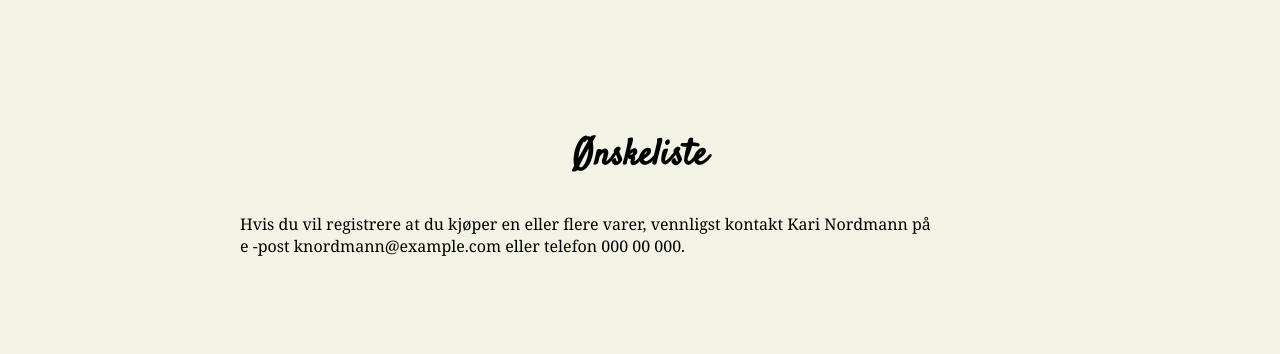
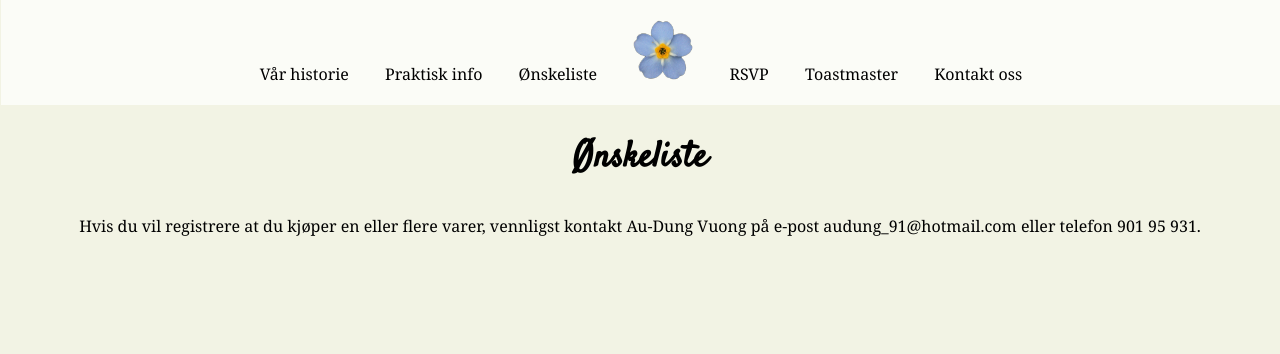
Before and after one commit to audungv/webtek16mack, a PHP site: page /onskeliste.html in a window 1280 px wide. Shown: the top 354 px of the page. Run offline with PHP 8.4, Linux system fonts and the light colour scheme; some libraries are stand-ins or nearby versions.

Commit message:
oppdaterer

```diff
--- a/public_html/hjemmeside/css/style.css
+++ b/public_html/hjemmeside/css/style.css
@@ -234,7 +234,7 @@ table{
   padding: 20px;
 }
 
-.beliggenhet p{
+# onskeliste p{
   margin-bottom: 50px;
 }
 
--- a/public_html/hjemmeside/onskeliste.html
+++ b/public_html/hjemmeside/onskeliste.html
@@ -1,27 +1,36 @@
 <!DOCTYPE html>
+<!--
+FILE NAME: mal.html
+WRITTEN BY:
+WHEN: Oktober 2016
+PURPOSE:  -->
 <html>
     <head>
-    <title> Ønskeliste </title>
-    <meta charset="UTF-8">
-    <link href="css/style.css" rel="stylesheet">
+        <title>Tittel</title>
+        <meta charset="utf-8" />
+        <link href="style.css" rel="stylesheet">
+        <link rel="icon"  href="img/favikon.png" type="image/png">
         <link href="https://fonts.googleapis.com/css?family=Cookie|Satisfy" rel="stylesheet">
     </head>
 
     <body>
+
+        <div id="wrapper">
+
            <!-- Navigasjonsbar -->
-  <div id="navbar"></div>
+           <div id="header"></div>
 
 
            <!-- Sidens innhold -->
-  <section class="beliggenhet">
+           <section id="onskeliste">
                <h1> Ønskeliste </h1>
-    <p> Hvis du vil registrere at du kjøper en eller flere varer, vennligst kontakt Kari Nordmann på e -post knordmann@example.com eller telefon 000 00 000. </p>
+               <p> Hvis du vil registrere at du kjøper en eller flere varer, vennligst kontakt Au-Dung Vuong på e-post audung_91@hotmail.com eller telefon 901 95 931. </p>
     <br> <br>
     <div id="onsketable">
       <table>
         <tr>
           <th></th>
-          <td><b>Flate tallerkener (22,5cm)<b></td>
+            <td><b>Flate tallerkener (22,5cm)</b></td>
         </tr>
         <tr>
           <th>Antall:</th>
@@ -69,7 +78,7 @@
       <table>
         <tr>
           <th></th>
-          <td><b>frokostskåler (17cm)<b></td>
+            <td><b>frokostskåler (17cm)</b></td>
         </tr>
         <tr>
           <th>Antall:</th>
@@ -93,7 +102,7 @@
       <table>
         <tr>
           <th></th>
-          <td><b>Krus<b></td>
+            <td><b>Krus</b></td>
         </tr>
         <tr>
           <th>Antall:</th>
@@ -194,12 +203,13 @@
   </div>
   </section>
 
+
            <!-- Fotnote -->
-  <div id="footer"></div>
+           <footer id="footer"></footer>
+
+        </div>
 
         <script type="text/javascript" src="https://ajax.googleapis.com/ajax/libs/jquery/1.7.2/jquery.min.js"></script>
         <script type="text/javascript" src="script/script.js"></script>
-
     </body>
-
 </html>
```
Lines whose indentation alone changed are shown as unchanged.
